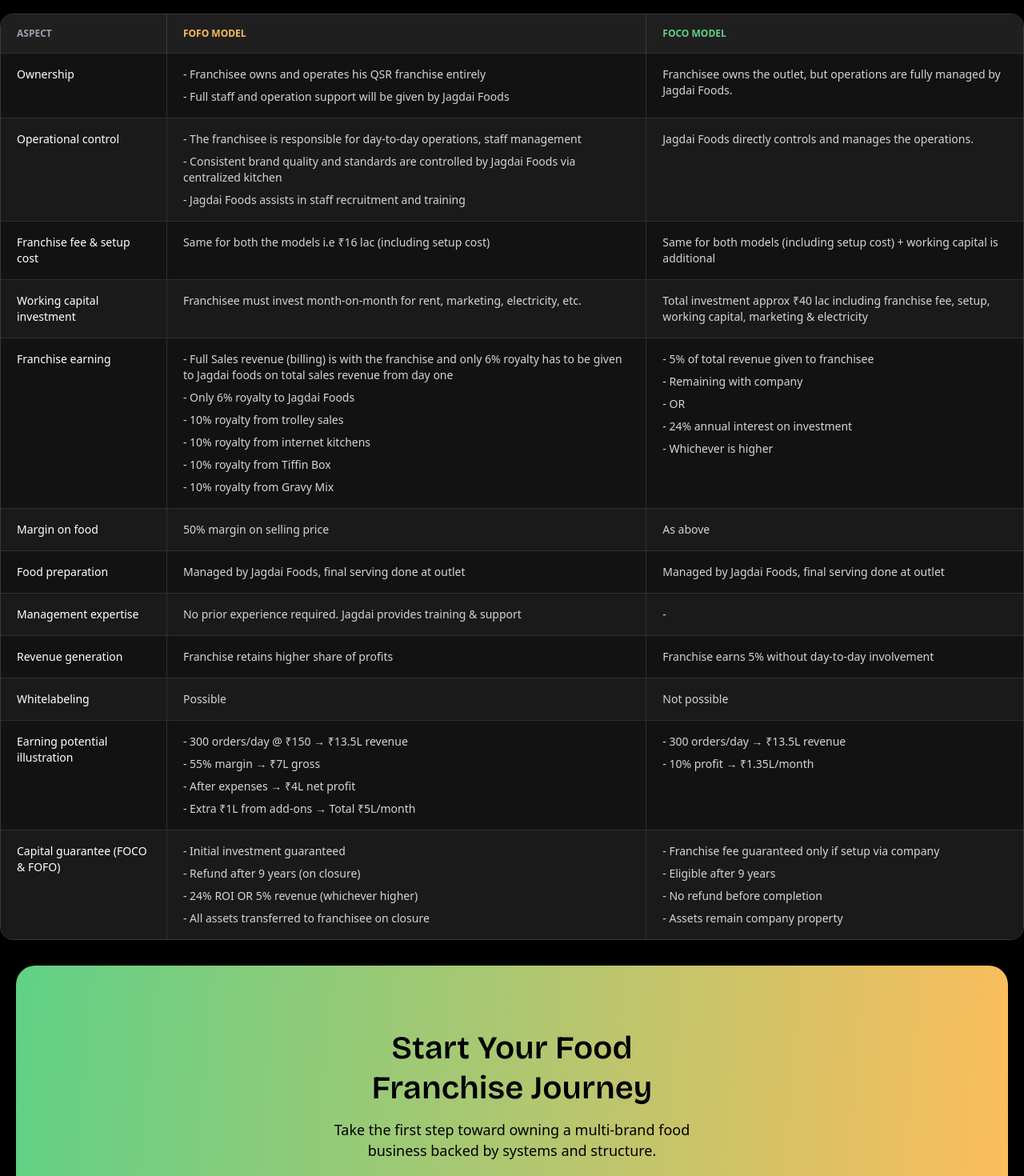
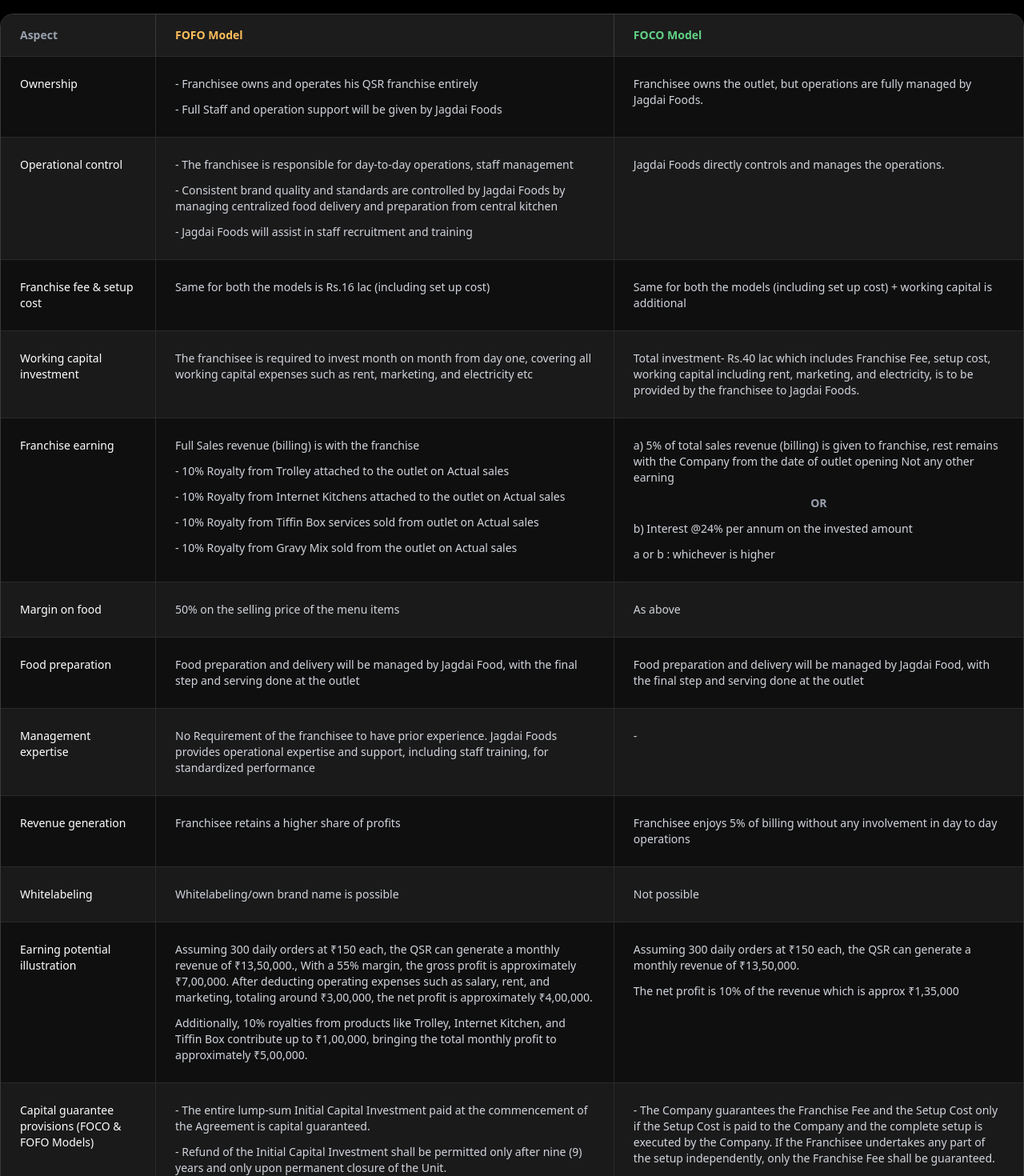
Before and after one commit to ggcs-star/JagdaiFood, a React (Vite) app: page /model-comparison in a window 1280 px wide. Shown: the part 240-1710 px from the top of the page at 80% size. Built offline with nearby package versions, Linux system fonts and the light colour scheme; a web font is replaced by a local one.

Commit message:
updated changes

```diff
--- a/src/routes/MainRoutes/LegacyOfAmma/components/FoundersSection.jsx
+++ b/src/routes/MainRoutes/LegacyOfAmma/components/FoundersSection.jsx
@@ -9,7 +9,7 @@
         <section className="px-3 lg:px-0 bg-black py-8 lg:py-20 relative overflow-hidden">
 
             {/* Title */}
-            <h2 className="text-center text-white text-3xl font-bricolageBold mb-16">
+            <h2 className="text-center text-white text-3xl md:text-4xl font-bricolageBold mb-8">
                 Founder's Of Jagdai Foods
             </h2>
 
@@ -19,7 +19,7 @@
                 <img
                     src={bg}
                     alt=""
-                    className="absolute top-4 left-0 w-full object-contain z-0"
+                    className="absolute top-20 left-0 w-full object-contain z-0"
                 />
 
                 {/* Founders Image */}
@@ -27,7 +27,7 @@
                     <img
                         src={founders}
                         alt="Founders"
-                        className="h-[380px] md:h-[420px] object-contain"
+                        className="h-[380px] md:h-[540px] object-contain"
                     />
                 </div>
 
--- a/src/routes/MainRoutes/ModelComparison/components/ComparisonTable.jsx
+++ b/src/routes/MainRoutes/ModelComparison/components/ComparisonTable.jsx
@@ -5,8 +5,8 @@
   {
     aspect: "Ownership",
     fofo: [
-      "Franchisee owns and operates his QSR franchise entirely",
-      "Full staff and operation support will be given by Jagdai Foods",
+      "- Franchisee owns and operates his QSR franchise entirely",
+      "- Full Staff and operation support will be given by Jagdai Foods",
     ],
     foco:
       "Franchisee owns the outlet, but operations are fully managed by Jagdai Foods.",
@@ -14,148 +14,141 @@
   {
     aspect: "Operational control",
     fofo: [
-      "The franchisee is responsible for day-to-day operations, staff management",
-      "Consistent brand quality and standards are controlled by Jagdai Foods via centralized kitchen",
-      "Jagdai Foods assists in staff recruitment and training",
+      "- The franchisee is responsible for day-to-day operations, staff management",
+      "- Consistent brand quality and standards are controlled by Jagdai Foods by managing centralized food delivery and preparation from central kitchen",
+      "- Jagdai Foods will assist in staff recruitment and training",
     ],
     foco:
       "Jagdai Foods directly controls and manages the operations.",
   },
   {
     aspect: "Franchise fee & setup cost",
-    fofo: "Same for both the models i.e ₹16 lac (including setup cost)",
+    fofo:
+      "Same for both the models is Rs.16 lac (including set up cost)",
     foco:
-      "Same for both models (including setup cost) + working capital is additional",
+      "Same for both the models (including set up cost) + working capital is additional",
   },
   {
     aspect: "Working capital investment",
     fofo:
-      "Franchisee must invest month-on-month for rent, marketing, electricity, etc.",
+      "The franchisee is required to invest month on month from day one, covering all working capital expenses such as rent, marketing, and electricity etc",
     foco:
-      "Total investment approx ₹40 lac including franchise fee, setup, working capital, marketing & electricity",
+      "Total investment- Rs.40 lac which includes Franchise Fee, setup cost, working capital including rent, marketing, and electricity, is to be provided by the franchisee to Jagdai Foods.",
   },
   {
     aspect: "Franchise earning",
     fofo: [
-      "Full Sales revenue (billing) is with the franchise and only 6% royalty has to be given to Jagdai foods on total sales revenue from day one",
-      "Only 6% royalty to Jagdai Foods",
-      "10% royalty from trolley sales",
-      "10% royalty from internet kitchens",
-      "10% royalty from Tiffin Box",
-      "10% royalty from Gravy Mix",
+      "Full Sales revenue (billing) is with the franchise",
+      "- 10% Royalty from Trolley attached to the outlet on Actual sales",
+      "- 10% Royalty from Internet Kitchens attached to the outlet on Actual sales",
+      "- 10% Royalty from Tiffin Box services sold from outlet on Actual sales",
+      "- 10% Royalty from Gravy Mix sold from the outlet on Actual sales",
     ],
     foco: [
-      "5% of total revenue given to franchisee",
-      "Remaining with company",
+      "a) 5% of total sales revenue (billing) is given to franchise, rest remains with the Company from the date of outlet opening Not any other earning",
       "OR",
-      "24% annual interest on investment",
-      "Whichever is higher",
+      "b) Interest @24% per annum on the invested amount",
+      "a or b : whichever is higher",
     ],
   },
   {
     aspect: "Margin on food",
-    fofo: "50% margin on selling price",
+    fofo: "50% on the selling price of the menu items",
     foco: "As above",
   },
   {
     aspect: "Food preparation",
     fofo:
-      "Managed by Jagdai Foods, final serving done at outlet",
+      "Food preparation and delivery will be managed by Jagdai Food, with the final step and serving done at the outlet",
     foco:
-      "Managed by Jagdai Foods, final serving done at outlet",
+      "Food preparation and delivery will be managed by Jagdai Food, with the final step and serving done at the outlet",
   },
   {
     aspect: "Management expertise",
     fofo:
-      "No prior experience required. Jagdai provides training & support",
+      "No Requirement of the franchisee to have prior experience. Jagdai Foods provides operational expertise and support, including staff training, for standardized performance",
     foco: "-",
   },
   {
     aspect: "Revenue generation",
-    fofo: "Franchise retains higher share of profits",
+    fofo: "Franchisee retains a higher share of profits",
     foco:
-      "Franchise earns 5% without day-to-day involvement",
+      "Franchisee enjoys 5% of billing without any involvement in day to day operations",
   },
   {
     aspect: "Whitelabeling",
-    fofo: "Possible",
+    fofo: "Whitelabeling/own brand name is possible",
     foco: "Not possible",
   },
   {
     aspect: "Earning potential illustration",
     fofo: [
-      "300 orders/day @ ₹150 → ₹13.5L revenue",
-      "55% margin → ₹7L gross",
-      "After expenses → ₹4L net profit",
-      "Extra ₹1L from add-ons → Total ₹5L/month",
+      "Assuming 300 daily orders at ₹150 each, the QSR can generate a monthly revenue of ₹13,50,000., With a 55% margin, the gross profit is approximately ₹7,00,000. After deducting operating expenses such as salary, rent, and marketing, totaling around ₹3,00,000, the net profit is approximately ₹4,00,000.",
+      "Additionally, 10% royalties from products like Trolley, Internet Kitchen, and Tiffin Box contribute up to ₹1,00,000, bringing the total monthly profit to approximately ₹5,00,000.",
     ],
     foco: [
-      "300 orders/day → ₹13.5L revenue",
-      "10% profit → ₹1.35L/month",
+      "Assuming 300 daily orders at ₹150 each, the QSR can generate a monthly revenue of ₹13,50,000.",
+      "The net profit is 10% of the revenue which is approx ₹1,35,000",
     ],
   },
   {
-    aspect: "Capital guarantee (FOCO & FOFO)",
+    aspect: "Capital guarantee provisions (FOCO & FOFO Models)",
     fofo: [
-      "Initial investment guaranteed",
-      "Refund after 9 years (on closure)",
-      "24% ROI OR 5% revenue (whichever higher)",
-      "All assets transferred to franchisee on closure",
+      "- The entire lump-sum Initial Capital Investment paid at the commencement of the Agreement is capital guaranteed.",
+      "- Refund of the Initial Capital Investment shall be permitted only after nine (9) years and only upon permanent closure of the Unit.",
+      "- During the Unit’s operations, the Franchisee shall receive 24% annual ROI on the Initial Capital Investment or 5% of the total billing, whichever is higher.",
+      "- At closure, all infrastructure, fixed assets, movable and immovable assets installed for the Unit shall be taken over by the Company and shall remain the property of the Company. The Company shall thereafter refund the Initial Capital Investment, after adjusting any outstanding dues.",
     ],
     foco: [
-      "Franchise fee guaranteed only if setup via company",
-      "Eligible after 9 years",
-      "No refund before completion",
-      "Assets remain company property",
+      "- The Company guarantees the Franchise Fee and the Setup Cost only if the Setup Cost is paid to the Company and the complete setup is executed by the Company. If the Franchisee undertakes any part of the setup independently, only the Franchise Fee shall be guaranteed.",
+      "- The capital guarantee becomes eligible only after nine (9) years and only upon permanent closure of the Unit. No refund shall be made prior to completion of this period.",
+      "- Upon closure, all infrastructure, fixed assets, movable and immovable assets installed by the Company shall be taken over by the Company and shall remain the property of the Company.",
     ],
   },
 ];
 
 export default function ComparisonTable() {
   return (
-    <Container className="mx-auto px-3 lg:px-0 flex items-center justify-between">
+    <Container className="mx-auto px-3 lg:px-0">
 
       <div className="w-full overflow-x-auto rounded-2xl border border-[#3a3a3a]">
 
         <table className="w-full text-sm text-left text-gray-300">
 
-          {/* HEADER */}
-          <thead className="bg-[#1f1f1f] text-xs uppercase">
+          <thead className="bg-[#1c1c1c]">
             <tr>
-              <th className="px-5 py-4 border-r border-[#3a3a3a] text-gray-400">
+              <th className="px-6 py-4 border-r border-[#3a3a3a] text-gray-400">
                 Aspect
               </th>
-
-              <th className="px-5 py-4 border-r border-[#3a3a3a] text-[#FDBD5B]">
+              <th className="px-6 py-4 border-r border-[#3a3a3a] text-[#FDBD5B]">
                 FOFO Model
               </th>
-
-              <th className="px-5 py-4 text-[#60D186]">
+              <th className="px-6 py-4 text-[#60D186]">
                 FOCO Model
               </th>
             </tr>
           </thead>
 
-          {/* BODY */}
           <tbody>
             {tableData.map((row, index) => (
               <tr
                 key={index}
-                className={`border-t border-[#2f2f2f] ${
-                  index % 2 === 0 ? "bg-[#121212]" : "bg-[#1a1a1a]"
+                className={`border-t border-[#2a2a2a] ${
+                  index % 2 === 0 ? "bg-[#0f0f0f]" : "bg-[#1a1a1a]"
                 }`}
               >
-                {/* Aspect */}
-                <td className="px-5 py-4 font-medium text-white border-r border-[#2f2f2f] align-top">
+                <td className="px-6 py-6 text-white border-r border-[#2a2a2a] align-top">
                   {row.aspect}
                 </td>
 
-                {/* FOFO */}
-                <td className="px-5 py-4 border-r border-[#2f2f2f] align-top">
+                <td className="px-6 py-6 border-r border-[#2a2a2a] align-top">
                   {Array.isArray(row.fofo) ? (
-                    <ul className="space-y-2">
+                    <ul className="space-y-3">
                       {row.fofo.map((item, i) => (
-                        <li key={i}>- {item}</li>
+                        <li key={i} className="flex gap-2">
+                          {/* <span className="text-[#FDBD5B]">•</span> */}
+                          <span>{item}</span>
+                        </li>
                       ))}
                     </ul>
                   ) : (
@@ -163,19 +156,26 @@
                   )}
                 </td>
 
-                {/* FOCO */}
-                <td className="px-5 py-4 align-top">
+                <td className="px-6 py-6 align-top">
                   {Array.isArray(row.foco) ? (
-                    <ul className="space-y-2">
-                      {row.foco.map((item, i) => (
-                        <li key={i}>- {item}</li>
-                      ))}
+                    <ul className="space-y-3">
+                    {row.foco.map((item, i) => (
+  <li
+    key={i}
+    className={`flex gap-2 ${
+      item.trim() === "OR" ? "justify-center font-semibold text-gray-400" : ""
+    }`}
+  >
+    <span className={item.trim() === "OR" ? "text-center w-full" : ""}>
+      {item}
+    </span>
+  </li>
+))}
                     </ul>
                   ) : (
                     row.foco
                   )}
                 </td>
-
               </tr>
             ))}
           </tbody>
```
Also changed, not shown: src/routes/MainRoutes/FranchisesDetails/TrolleyFeaturesGrid.jsx (added, +48 -0 lines), src/routes/MainRoutes/FranchisesDetails/index.jsx (+37 -15 lines), src/routes/MainRoutes/Investment/components/FoodTempoEarnings.jsx (+16 -7 lines), 1 other file (tests, documents, lock files or other folders).
